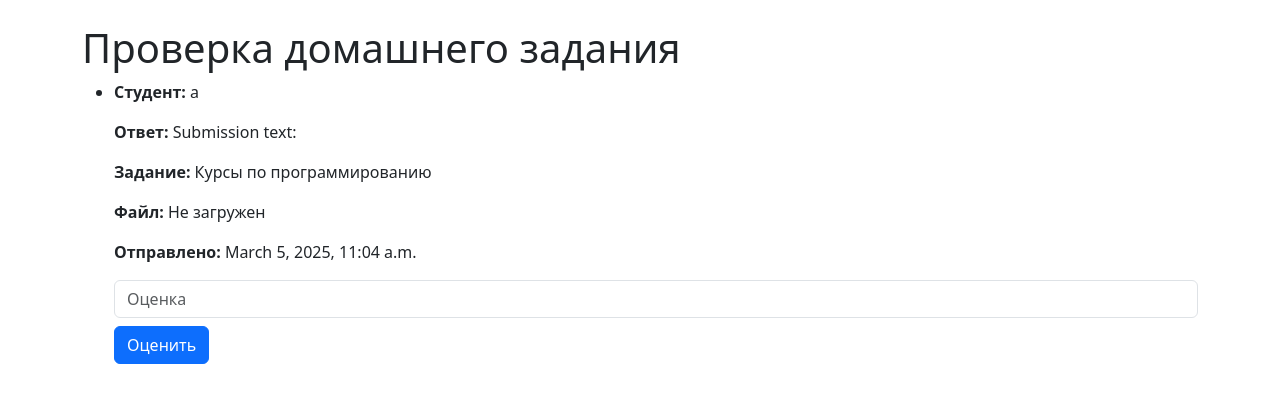
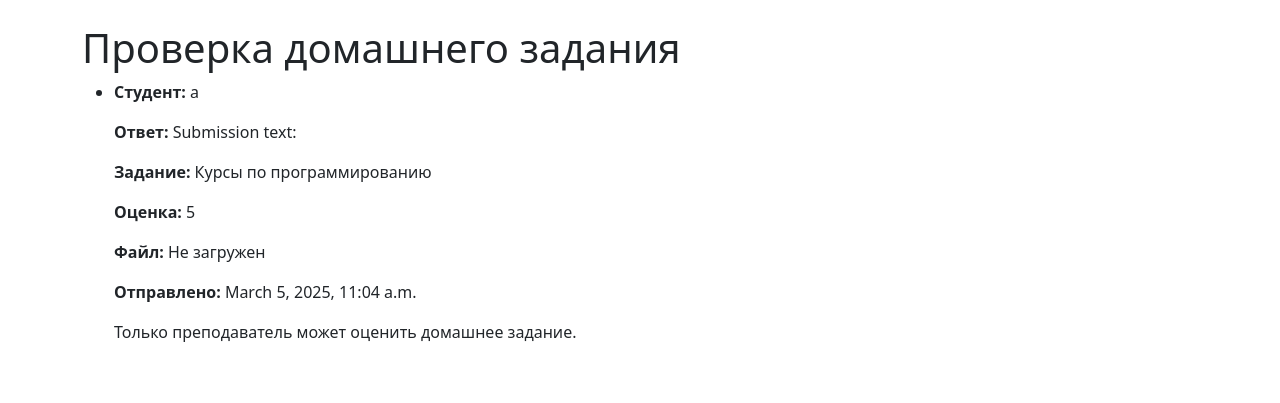
Before and after one commit to LilitAsa/online_school, a Django app: page /homework/1/review/ in a window 1280 px wide. Shown: the part 56-459 px from the top of the page. Run offline with Django 5.2, Linux system fonts and the light colour scheme; a user stored in the database is signed in; data comes from the database, SQL or seed files in the repository; both versions use the stored data as it was after the commit.

Commit message:
Allow everyone to view homework review but restrict grading to teachers

```diff
--- a/online_courses/templates/review_homework.html
+++ b/online_courses/templates/review_homework.html
@@ -11,6 +11,7 @@
             <p><strong>Студент:</strong> {{ submission.student.username }}</p>
             <p><strong>Ответ:</strong> {{ submission.submission_text }}</p>
             <p><strong>Задание:</strong> {{ submission.homework.title }}</p>
+            <p><strong>Оценка:</strong> {{ submission.grade }}</p>
 
             {% if submission.file %}
                 <p><strong>Файл:</strong> <a href="{{ submission.file.url }}">Скачать</a></p>
@@ -20,11 +21,15 @@
 
             <p><strong>Отправлено:</strong> {{ submission.submitted_at }}</p>
 
-            <form method="post" action="{% url 'online_courses:review_homework' submission.id %}">
-                {% csrf_token %}
-                <input type="number" name="grade" class="form-control" placeholder="Оценка" min="0" max="100" required>
-                <button type="submit" class="btn btn-primary mt-2">Оценить</button>
-            </form>
+            {% if request.user.role == 'teacher' %}
+                <form method="post" action="{% url 'online_courses:review_homework' submission.id %}">
+                    {% csrf_token %}
+                    <input type="number" name="grade" class="form-control" placeholder="Оценка" min="0" max="100" required>
+                    <button type="submit" class="btn btn-primary mt-2">Оценить</button>
+                </form>
+            {% else %}
+                <p>Только преподаватель может оценить домашнее задание.</p>
+            {% endif %}
         </li>
     </ul>
 {% else %}
--- a/online_courses/views.py
+++ b/online_courses/views.py
@@ -4,6 +4,7 @@ from django.shortcuts import render, get_object_or_404, redirect
 from django.contrib.auth.decorators import login_required
 from django.core.exceptions import PermissionDenied
 from django.http import HttpResponseNotFound
+from django.core.exceptions import PermissionDenied
 from .models import *
 from .forms import *
 from django.contrib.auth.decorators import login_required
@@ -163,15 +164,20 @@ def review_homework(request, submission_id):
     if not submission:
         return HttpResponseNotFound("HomeworkSubmission not found.")
 
+    # # Check if the user is a teacher
+    # if not hasattr(request.user, 'role') or request.user.role != 'teacher':
+    #     raise PermissionDenied("You do not have permission to review this homework.")
+
     if request.method == "POST":
         form = ReviewHomeworkForm(request.POST, instance=submission)
         if form.is_valid():
             form.save()
-            return redirect('online_courses:manage_courses')  # Перенаправляем на список курсов
+            return redirect('online_courses:manage_courses')  # Redirect to the course management page
     else:
         form = ReviewHomeworkForm(instance=submission)
 
     return render(request, 'review_homework.html', {'form': form, 'submission': submission})
+
 @login_required
 def add_course(request):
     if request.user.role != 'teacher':
```
Also changed, not shown: db.sqlite3.
